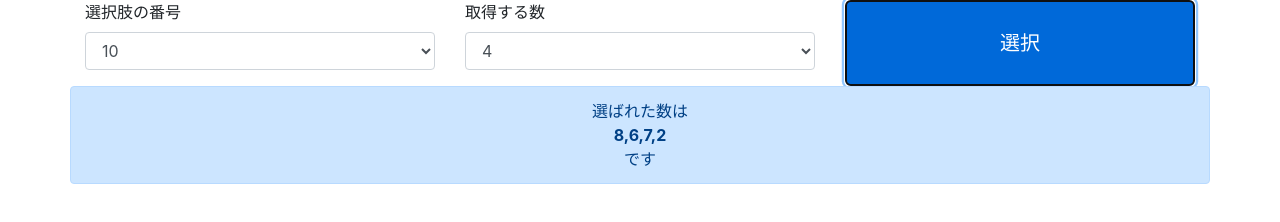
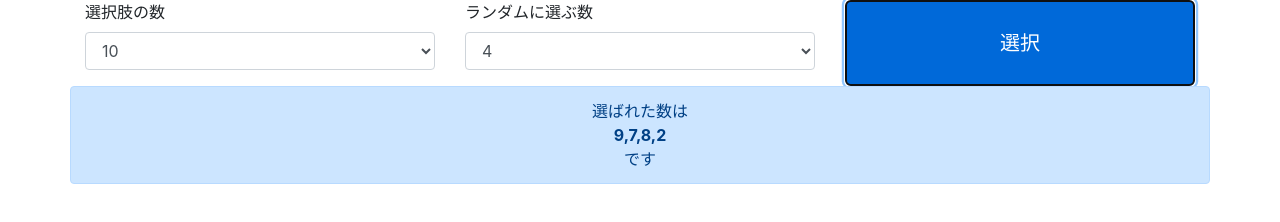
Before and after one commit to tbs-kt-fb/create_random_set, a plain HTML site: page index.html in a window 1280 px wide. Both pictures are taken after a click on the button "選択". Drawn offline with nearby package versions, Linux system fonts and the light colour scheme.

Commit message:
fix: max_count

```diff
--- a/index.html
+++ b/index.html
@@ -14,7 +14,7 @@
     <div class="container">
         <div class="row">
             <div class="col form-group">
-                <label for="max_count">選択肢の番号</label>
+                <label for="max_count">選択肢の数</label>
                 <select class="form-control" id="max_count">
                     <option value="4">4</option>
                     <option value="5">5</option>
@@ -36,7 +36,7 @@
                 </select>
             </div>
             <div class="col form-group">
-                <label for="select_count">取得する数</label>
+                <label for="select_count">ランダムに選ぶ数</label>
                 <select class="form-control" id="select_count">
                     <option value="1">1</option>
                     <option value="2">2</option>
--- a/select_random_set.js
+++ b/select_random_set.js
@@ -2,7 +2,7 @@ $(window).on("load", function(){
     $("#select_random").on("click", function(){
         let maxCount = Number($("#max_count").val());
         let selectCount = $("#select_count").val();
-        let result = random(Array.from(new Array(maxCount - 1)).map((v,i)=> i + 1), selectCount);
+        let result = random(Array.from(new Array(maxCount)).map((v,i)=> i + 1), selectCount);
         $("#result_num").text(result)
     });
 });
```
